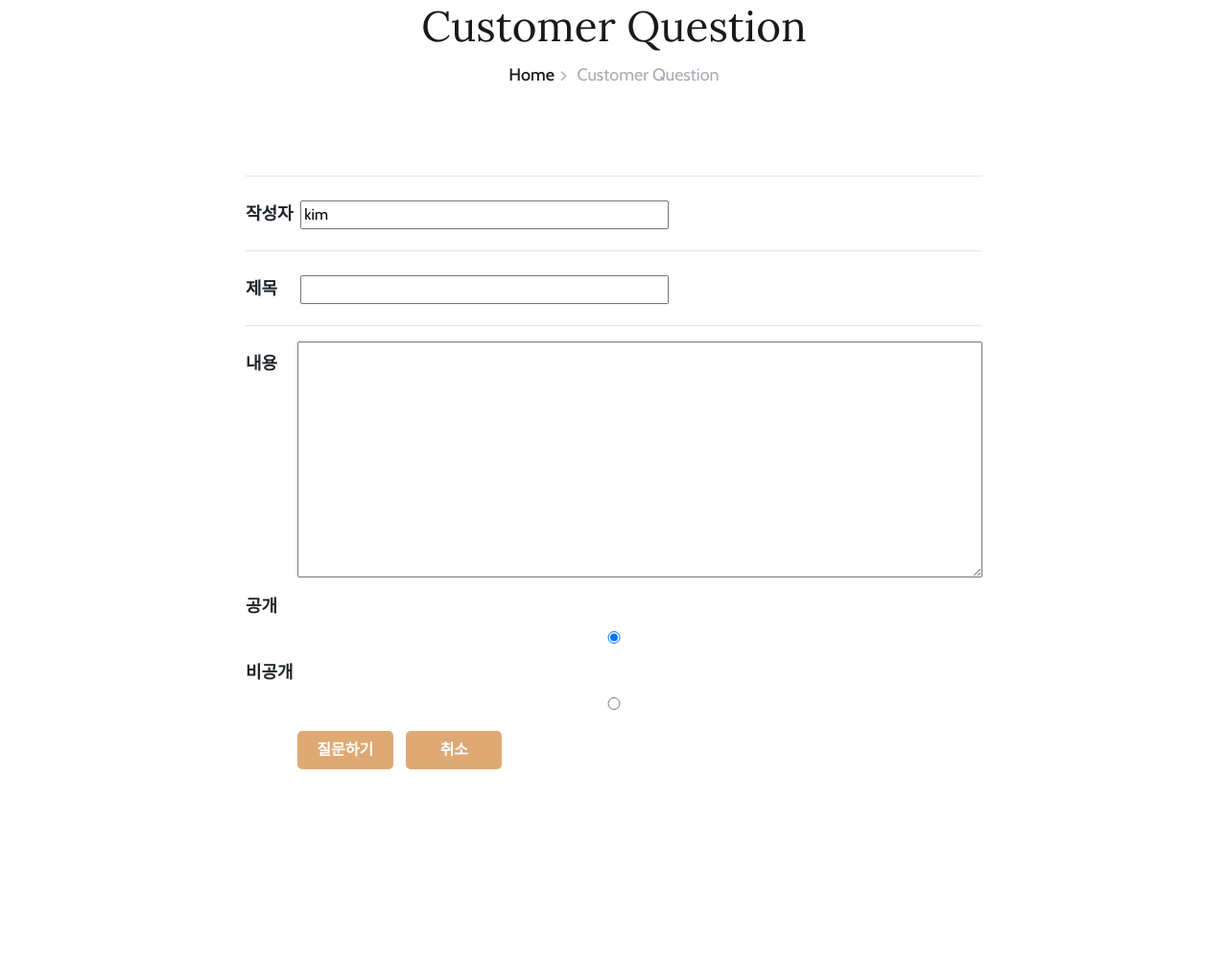
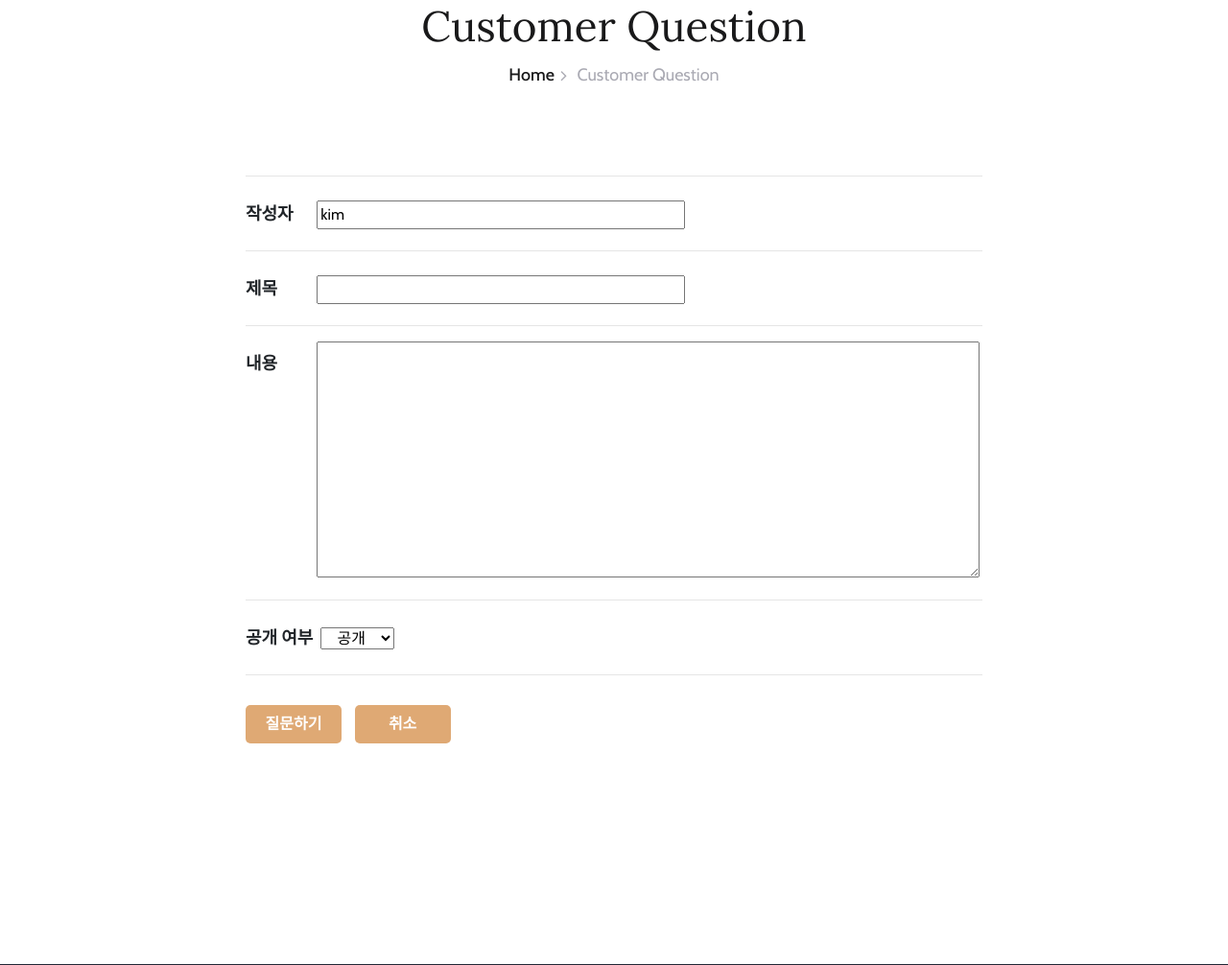
Before and after one commit to chgim/HotelSonaProject, a Django app: page /inquiries/customer-question/ in a window 1280 px wide. Shown: the part 199-1205 px from the top of the page at 96% size. Run offline with Django 4.2, Linux system fonts and the light colour scheme; a user stored in the database is signed in; some libraries are stand-ins or nearby versions.

Commit message:
찬호
디테일한 수정

```diff
--- a/HotelSona/inquiries/templates/customer-question.html
+++ b/HotelSona/inquiries/templates/customer-question.html
@@ -69,10 +69,22 @@
     <style>
       input {
         width: 100%;
+        margin-left: 17px;
       }
 
       textarea {
         width: 100%;
+        margin-left: 20px;
+      }
+      select{
+        margin-left: 4px;
+        width:10%;
+        text-align: center;
+
+      }
+      option{
+        text-align: center;
+        border-radius: 0px;
       }
       .btn {
         height: 40px;
@@ -97,6 +109,7 @@
         margin-top: 10px;
         font-size: 18px;
         font-weight: bold;
+
       }
     </style>
   </head>
@@ -240,7 +253,7 @@
           id="author"
           name="author"
           required
-          style="width: 50%"
+          style="width: 50%;"
           value="{{ request.user.username }}"
         /><br />
         <hr />
@@ -260,15 +273,18 @@
           name="content"
           required
           rows="10"
-          style="width: 93%"
+          style="width: 90%"
         ></textarea
         ><br />
-        <label for="public">공개</label>
-        <input type="radio" id="public" name="is_public" value="True" checked />
-        <label for="private">비공개</label>
-        <input type="radio" id="private" name="is_public" value="False" />
+        <hr />
+        <label for="is_public">공개 여부</label>
+        <select id="is_public" name="is_public">
+          <option value="True" style="border-radius: 0px;">공개</option>
+          <option value="False" style="border-radius: 0px;">비공개</option>
+        </select>
         <br />
-        <div class="butns" style="margin-left: 7%">
+        <hr />
+        <div class="butns">
           <button type="submit" class="btn">질문하기</button>
           <button
             type="button"
```
Also changed, not shown: HotelSona/db.sqlite3.
